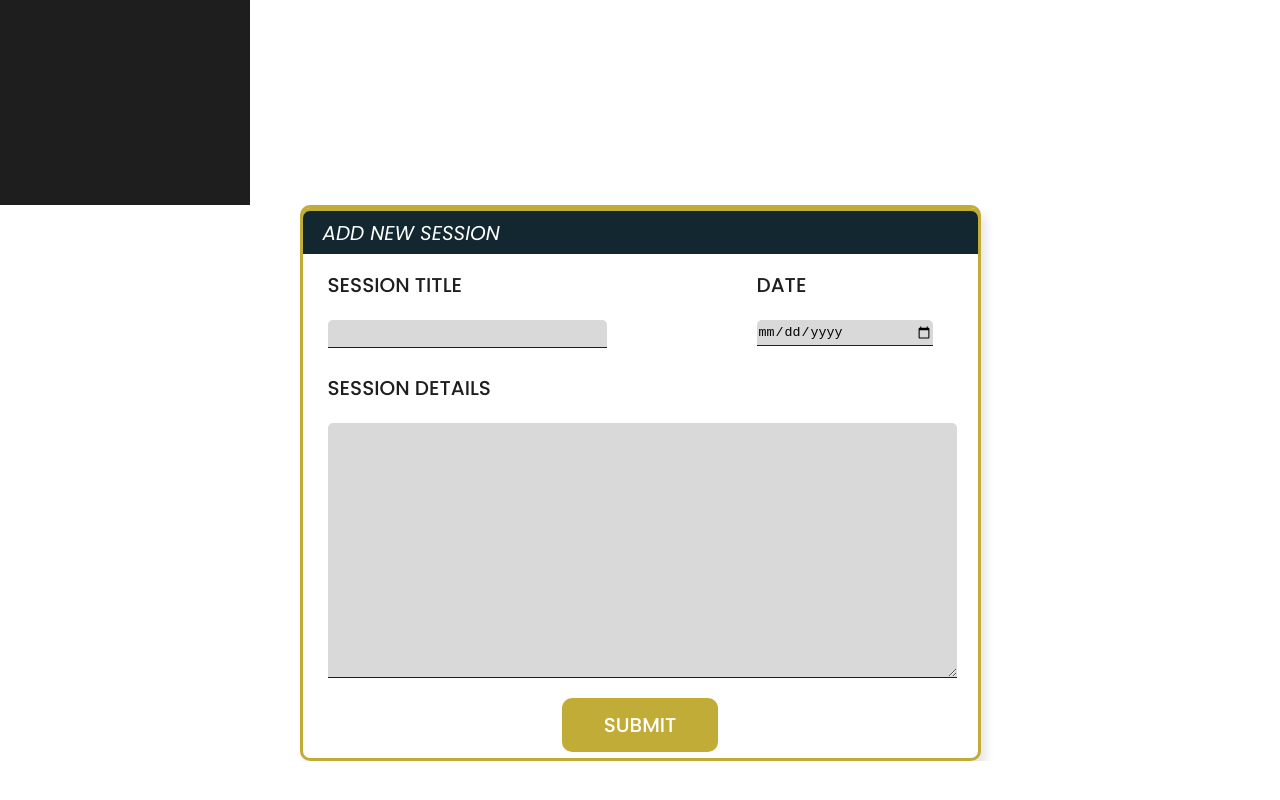
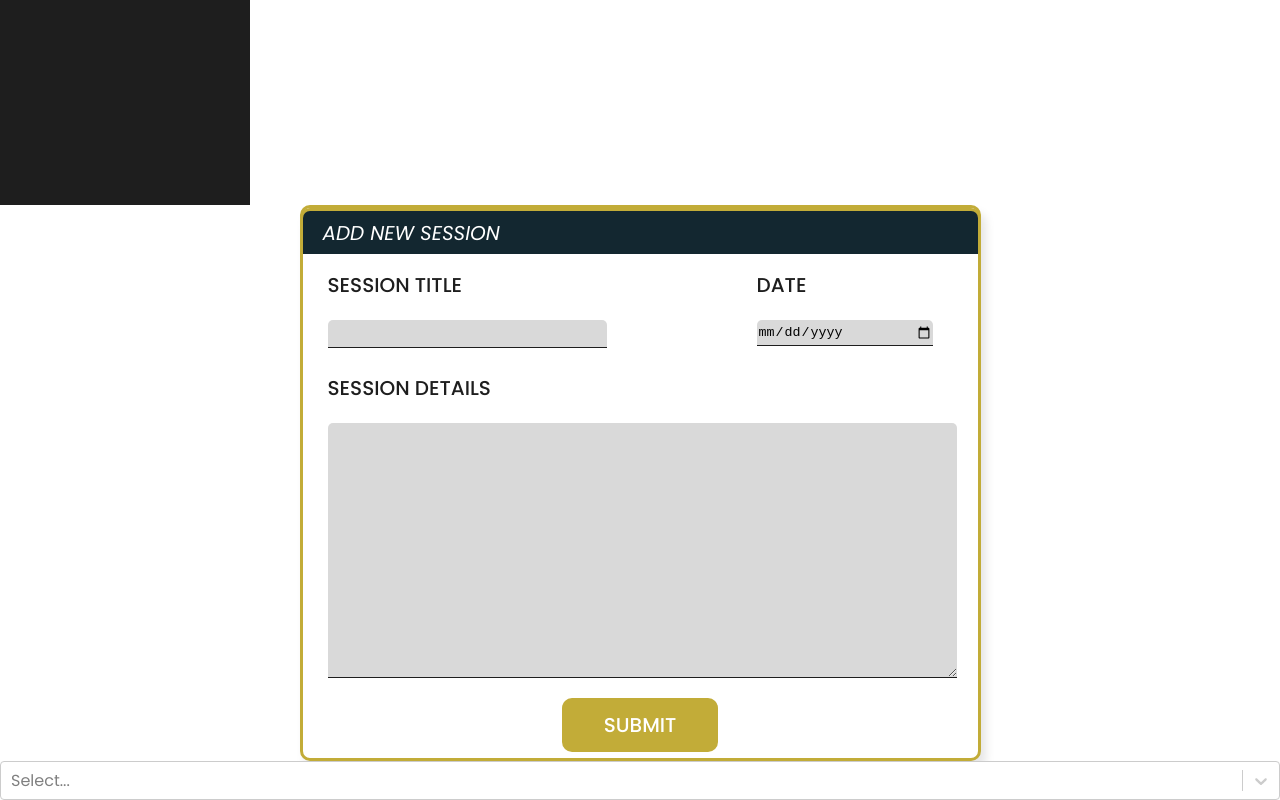
Before and after one commit to alliebourden/fableforge, a React (Vite) app: page /session-editor in a window 1280 px wide. Shown: the part 820-1620 px from the top of the page. Before the commit the page ends 1581 px from the top, so only its background shows below. Built offline with nearby package versions, Linux system fonts and the light colour scheme.

Commit message:
fix - spelling error to ensure component routing

```diff
--- a/src/Routes.jsx
+++ b/src/Routes.jsx
@@ -1,6 +1,7 @@
 import { createBrowserRouter } from "react-router-dom";
 import Dashboard from "./pages/Dashboard";
 import SessionForm from "./components/SessionForm";
+import CategoryTags from "./components/CategoryTags";
 import Layout from "./pages/Layout";
 
 const router = createBrowserRouter([
@@ -9,7 +10,15 @@ const router = createBrowserRouter([
     element: <Layout />,
     children: [
       { path: "/", element: <Dashboard /> },
-      { path: "session-editor", element: <SessionForm /> },
+      {
+        path: "session-editor",
+        element: (
+          <>
+            <SessionForm />
+            <CategoryTags />
+          </>
+        ),
+      },
     ],
   },
 ]);
--- a/src/components/CategoryTags.jsx
+++ b/src/components/CategoryTags.jsx
@@ -1,5 +1,5 @@
 import React from "react";
-import Select from "react-select'";
+import Select from "react-select";
 
 const tags = [
   { value: "combat", label: "Combat" },
@@ -10,6 +10,6 @@ const tags = [
   { value: "npc", label: "NPC" },
 ];
 
-const SessionTags = () => <Select tags={tags} />;
+const SessionTags = () => <Select options={tags} />;
 
 export default SessionTags;
```
